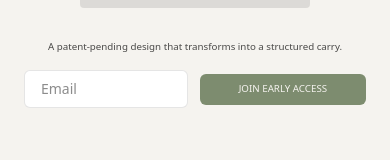
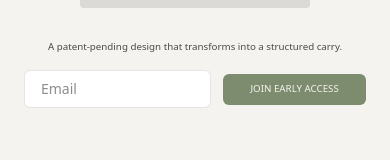
Before and after one commit to ejbh24/soul-to-seam, a Next.js app: page / in a window 390 px wide. Shown: the part 545-705 px from the top of the page. Built offline with nearby package versions, Linux system fonts and the light colour scheme; grey boxes are pictures that could not be loaded.

Commit message:
changed button size

```diff
--- a/app/page.tsx
+++ b/app/page.tsx
@@ -80,7 +80,7 @@ export default function HomePage() {
             onChange={(e) => heroEmail.setEmail(e.target.value)}
             onKeyDown={(e) => e.key === "Enter" && heroEmail.submit()}
             placeholder="Email"
-            className="w-[420px] max-w-[42vw] md:max-w-[65vw] rounded-md border border-black/10 bg-white px-4 py-2 text-sm outline-none focus:ring-2 focus:ring-sts-accent/40"
+            className="w-[420px] max-w-[48vw] md:max-w-[65vw] rounded-md border border-black/10 bg-white px-4 py-2 text-sm outline-none focus:ring-2 focus:ring-sts-accent/40"
           />
 
           <button
```
